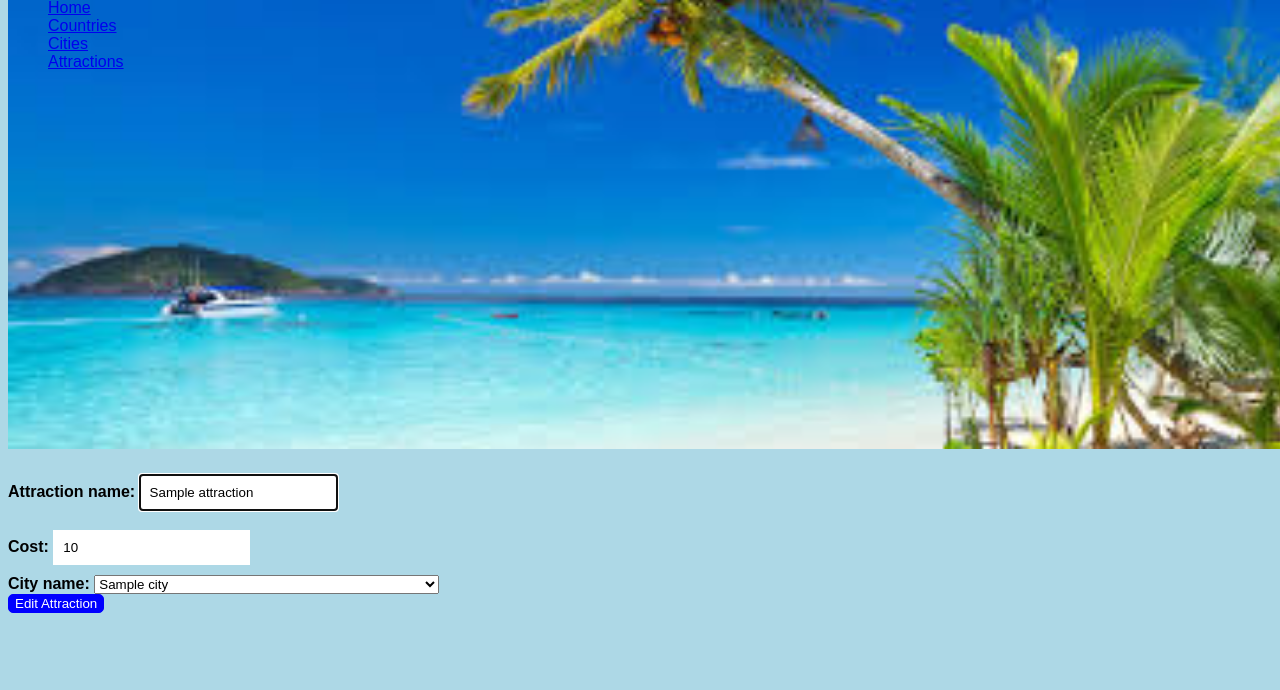
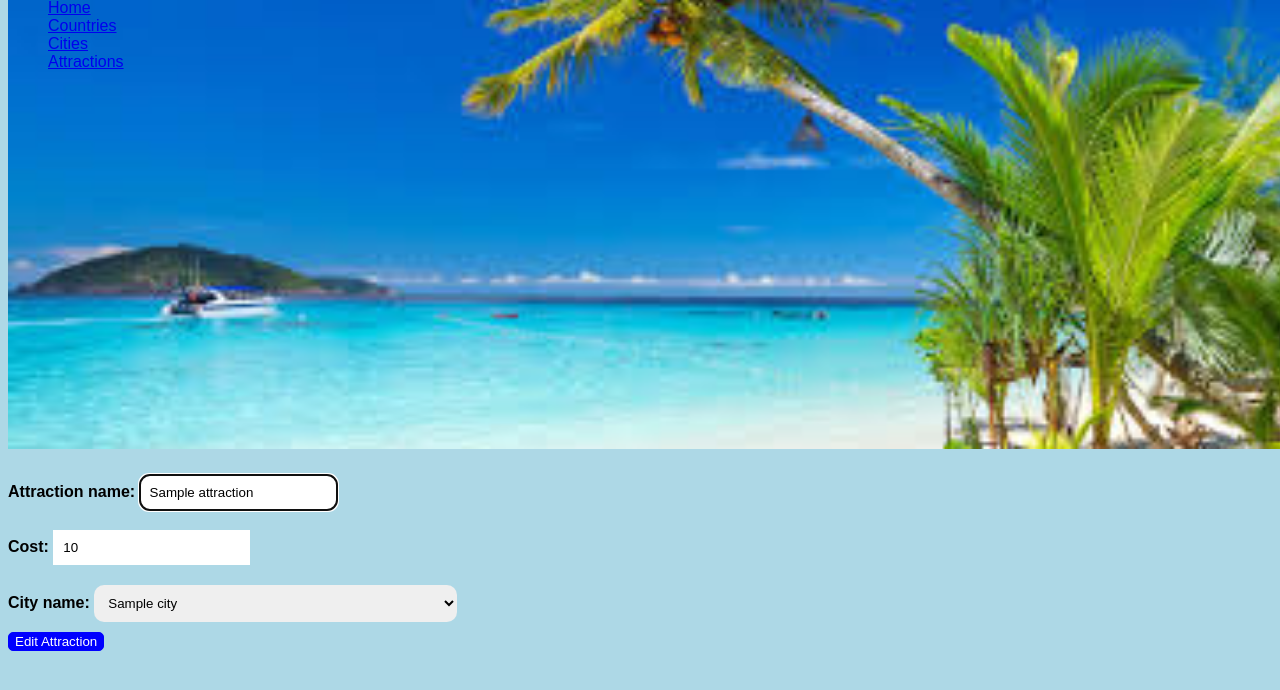
Before and after one commit to emmDevs/on_top_of_the_world, a Flask app: page /attractions/1/edit in a window 1280 px wide. Shown: the part 17-707 px from the top of the page. Run offline with Flask 2, Linux system fonts and the light colour scheme; a database or web service that is not in the repository returns one stand-in record (values such as "Sample title"); some libraries are stand-ins or nearby versions.

Commit message:
bit of file tidying up

```diff
--- a/controllers/attraction_controller.py
+++ b/controllers/attraction_controller.py
@@ -29,7 +29,6 @@ def new_attraction():
     return render_template("attractions/new.html", attractions = attractions, cities = cities)
 
 # CREATE
-
 @attractions_blueprint.route("/attractions", methods=['POST'])
 def create_attraction():
     name = request.form["name"]
--- a/controllers/city_controller.py
+++ b/controllers/city_controller.py
@@ -32,9 +32,7 @@ def show_cities_to_visit():
     cities = city_repository.select_all_not_visited()
     return render_template("cities/not_visited.html", cities = cities)
 
-
 # NEW
-
 @cities_blueprint.route("/cities/new", methods=["GET"])
 def new_city():
     cities = city_repository.select_all()
@@ -42,7 +40,6 @@ def new_city():
     return render_template("cities/new.html", cities = cities, countries = countries)
 
 # CREATE
-
 @cities_blueprint.route("/cities", methods=["POST"])
 def create_city():
     name = request.form["name"]
@@ -76,7 +73,6 @@ def update_city(id):
     return redirect(f"/cities/{id}")
 
 # DELETE
-
 @cities_blueprint.route("/cities/<id>/delete", methods=["GET"])
 def delete_city(id):
     city_repository.delete(id)
--- a/controllers/country_controller.py
+++ b/controllers/country_controller.py
@@ -20,14 +20,12 @@ def show_country(id):
     return render_template("countries/show.html", country = country, cities = cities)
 
 # NEW
-
 @countries_blueprint.route("/countries/new", methods=["GET"])
 def new_country():
     countries = country_repository.select_all()
     return render_template("countries/new.html", countries = countries)
 
 # CREATE
-
 @countries_blueprint.route("/countries", methods=["POST"])
 def create_country():
     name = request.form["name"]
@@ -38,7 +36,6 @@ def create_country():
     return redirect("/countries")
 
 # EDIT
-
 @countries_blueprint.route("/countries/<id>/edit", methods=["GET"])
 def edit_country(id):
     country = country_repository.select(id)
@@ -56,7 +53,6 @@ def update_country(id):
 
 
 # DELETE
-
 @countries_blueprint.route("/countries/<id>/delete", methods=["GET"])
 def delete_country(id):
     country_repository.delete(id)
--- a/static/CSS/style.css
+++ b/static/CSS/style.css
@@ -23,7 +23,7 @@ input[type=text] {
     padding: 10px;
     margin: 10px 0;
     border: 0;
-    border-radius: ;
+    border-radius:10px;
 }
 
 input[type=number] {
@@ -32,13 +32,11 @@ input[type=number] {
     border: 0;
 }
 
-.edit_attraction{
-
-}
-
-/* .edit_attraction_name {
-    margin-bottom: 25px;
-
+select {
+    padding: 10px;
+    margin: 10px 0;
+    border: 0;
+    border-radius: 10px;
 }
 
 .edit_attraction-city_name{
--- a/templates/cities/not_visited.html
+++ b/templates/cities/not_visited.html
@@ -1,7 +1,7 @@
 {% extends 'base.html' %}
 {% block content %}
     <div>
-        <p>Here are all the Cities you would like to visit:</p>
+        <p><b>Here are all the Cities you would like to visit:</b></p>
         <hr>
         {% for city in cities %}
             <p>{{city.name}}</p>
--- a/templates/cities/visited.html
+++ b/templates/cities/visited.html
@@ -1,7 +1,7 @@
 {% extends 'base.html' %}
 {% block content %}
     <div>
-        <p>Here are all the Cities you have visited:</p>
+        <p><b>Here are all the Cities you have visited:</b></p>
         <hr>
         {% for city in cities %}
             <p>{{city.name}}</p>
--- a/templates/index.html
+++ b/templates/index.html
@@ -18,6 +18,6 @@
 
 <form action="/<search>">
     <input type="text" value="search">
-    <button type="submit">Search</button>
+    <button class="button" type="submit">Search</button>
 </form>
 {% endblock %}
```
Also changed, not shown: app.py (+1 -21 lines), repositories/attraction_repository.py (+7 -0 lines), repositories/city_repository.py (+9 -3 lines).
